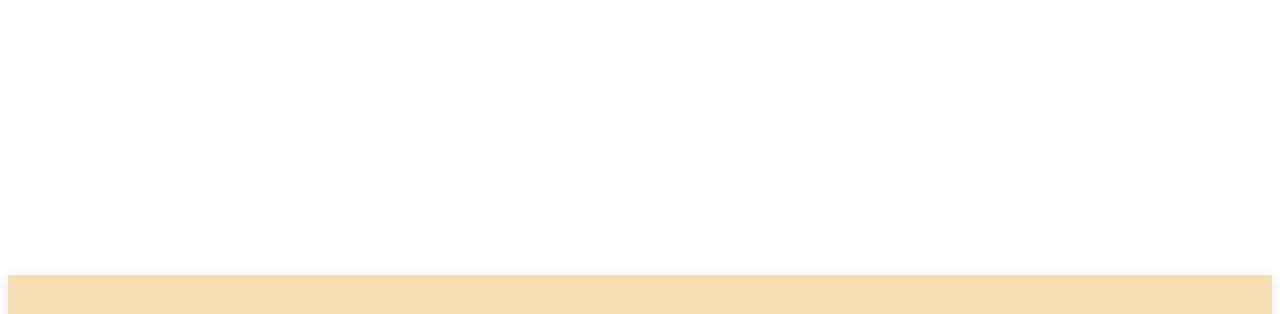
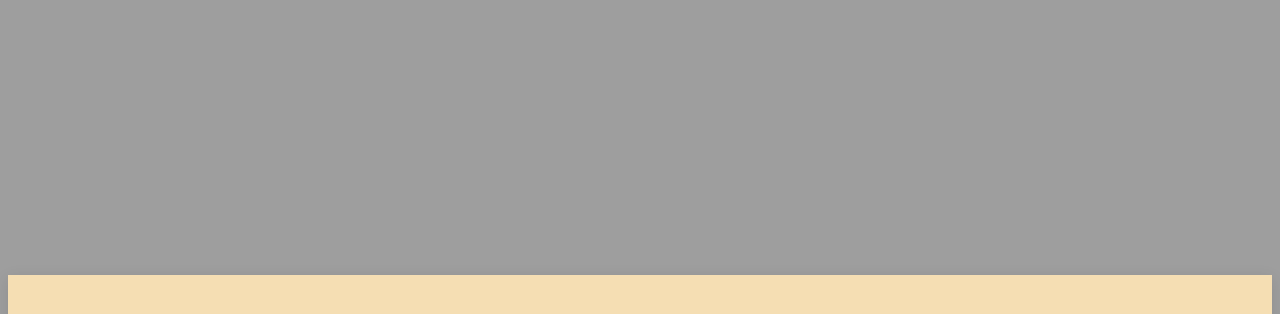
Before and after one commit to SamuraiGoh/Portfolio, a plain HTML site: page Aboutme.html in a window 1280 px wide. Shown: the part 457-771 px from the top of the page. Drawn offline with Linux system fonts and the light colour scheme; the site is published under a folder, as on GitHub Pages, so addresses that start at the root find nothing.

Commit message:
Update aboutmestyles.css

```diff
--- a/styles/aboutmestyles.css
+++ b/styles/aboutmestyles.css
@@ -26,7 +26,7 @@ button {
 
 /* body styling */
 body {
-    background: url('/images/background.jpeg') center center fixed;
+    background: url('../images/background.jpeg') center center fixed;
     background-size: cover;
     flex: auto
 }
```
